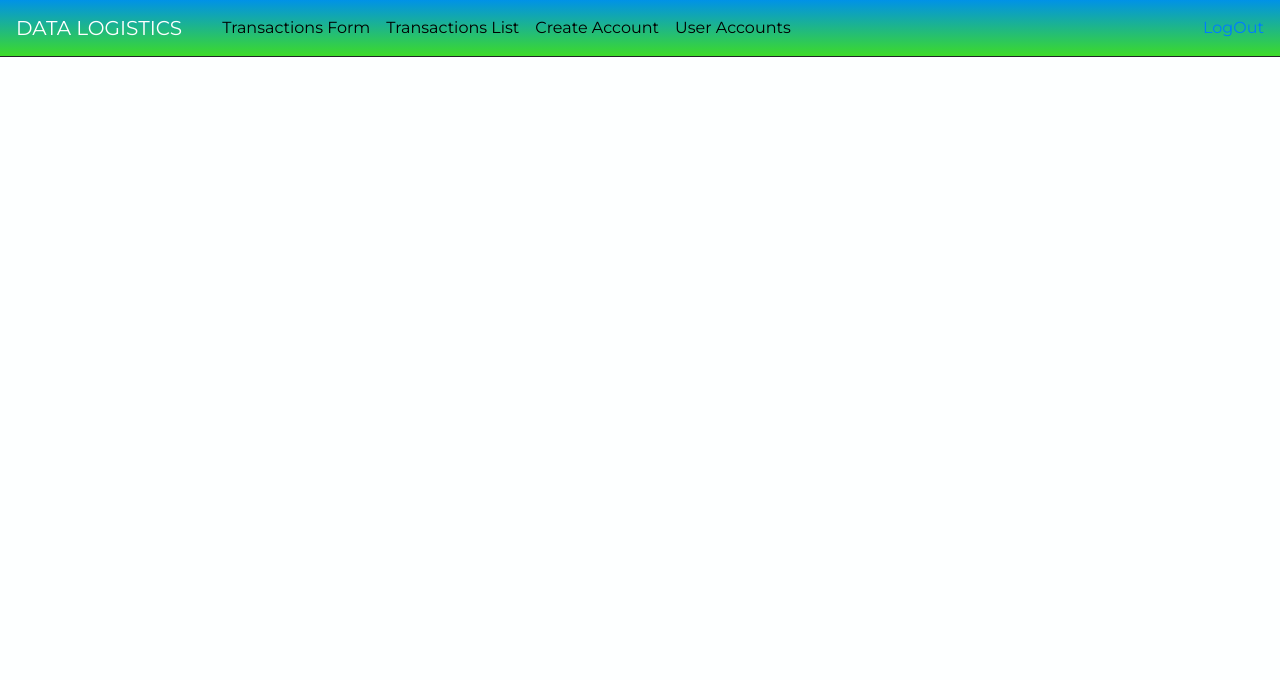
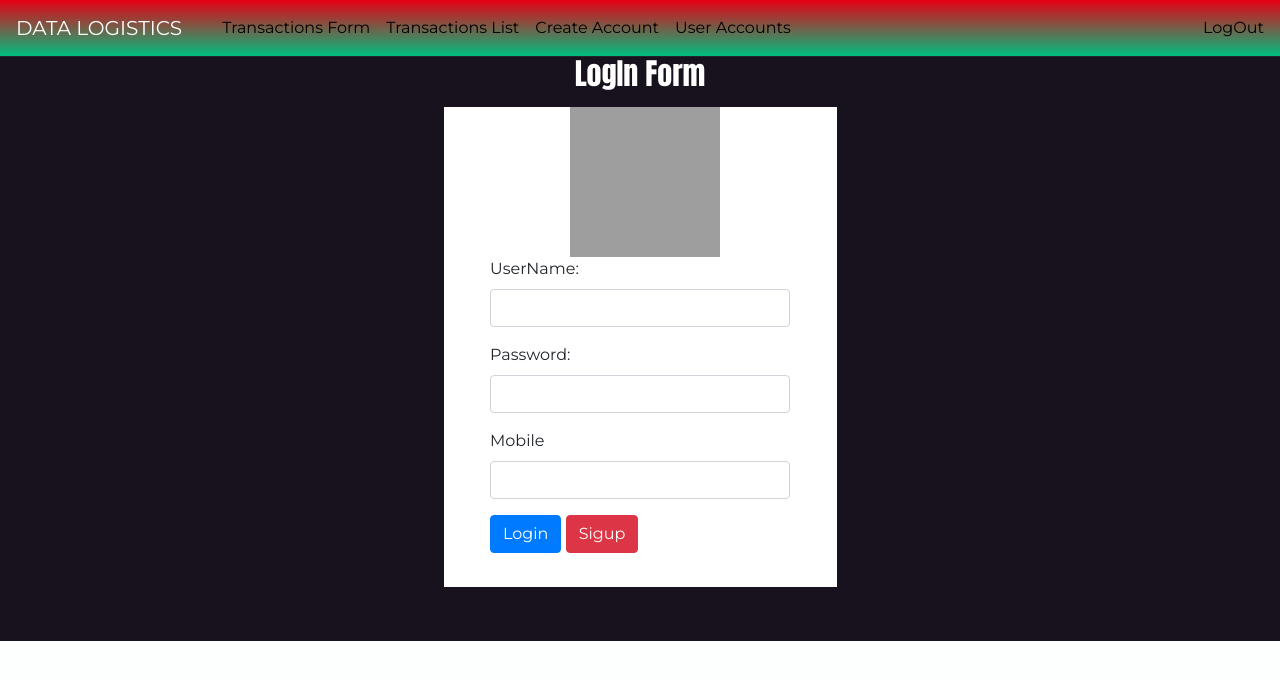
Before and after one commit to srinikandula/meanstackapp, a website: page client/index.html in a window 1280 px wide. Drawn offline with nearby package versions, Linux system fonts and the light colour scheme; some packages are replaced by stand-ins of ours; grey boxes are pictures that could not be loaded.

Commit message:
smallchanges

```diff
--- a/client/css/style.css
+++ b/client/css/style.css
@@ -307,7 +307,7 @@ body{
   /* background-color: #17a2b8; */
   /* position: relative; */
   /* height: 300px; */
-  background-image: linear-gradient(rgb(0, 146, 231),rgb(61, 219, 40));
+  background-image: linear-gradient(rgb(231, 0, 19),rgb(0, 190, 127));
   border-bottom-left-radius: 0% 0%;
   border-bottom-right-radius: 0% 0%;
 }
@@ -358,3 +358,9 @@ body{
 .link{
   float: right;
 }
+.a{
+  color: black;
+}
+.a:hover{
+  color: white;
+}
--- a/client/index.html
+++ b/client/index.html
@@ -61,7 +61,7 @@
                             <a class="nav-link" ui-sref="UserAccounts">User Accounts</a>
                         </li>
                 </ul>
-                <a href="#" ng-click="logOut()">LogOut</a>
+                       <a class="a"; href="#" ng-click="logOut()">LogOut</a>
             </div>
         </nav>
         <ui-view></ui-view>
--- a/client/js/app.js
+++ b/client/js/app.js
@@ -40,7 +40,7 @@ app.config(['$stateProvider', '$locationProvider', '$urlRouterProvider', functio
       templateUrl: 'views/edittransactions.html'
     });
 
-  // $urlRouterProvider.otherwise('/login');
+  $urlRouterProvider.otherwise('/login');
 }]);
 
 app.config(['$httpProvider', function ($httpProvider) {
--- a/client/js/usersModule.js
+++ b/client/js/usersModule.js
@@ -32,7 +32,6 @@ app.controller("myCtrl", ['$scope', 'Service', '$state', '$cookies', '$http', fu
       });
     };
     $scope.logOut = function () {
-      console.log("log out function....");
       $cookies.remove('token');
       $state.go('login');
     };
```
